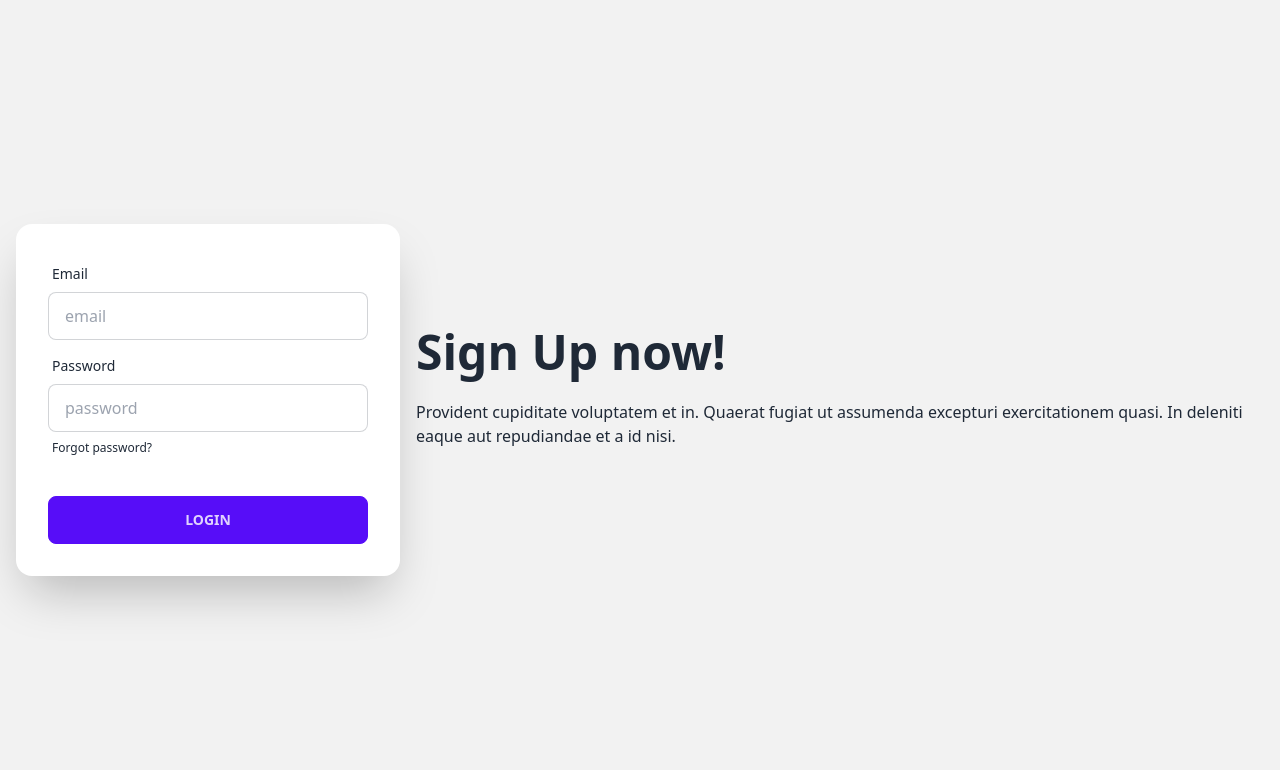
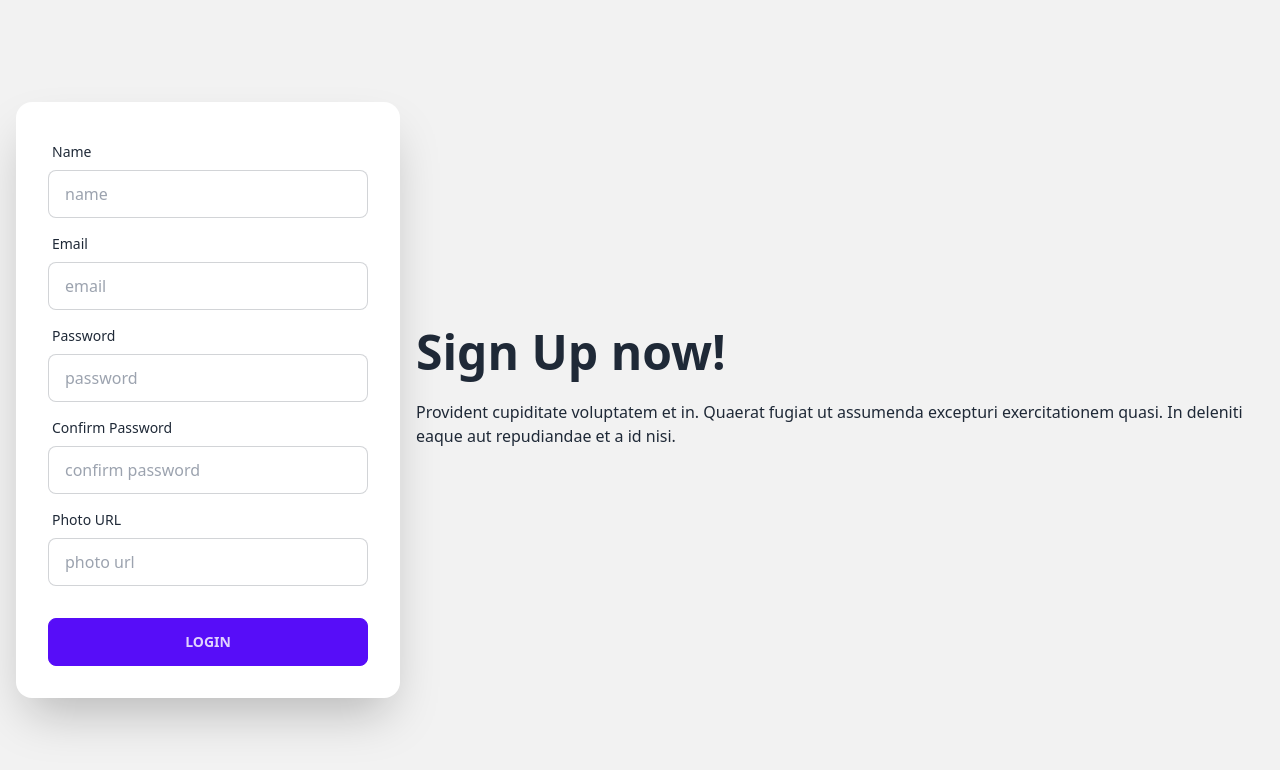
Before and after one commit to tuhin360/sutter-camp-client, a React (Vite) app: page /signup in a window 1280 px wide. Shown: the top 770 px of the page. Built offline with nearby package versions, Linux system fonts and the light colour scheme.

Commit message:
registration page added

```diff
--- a/package.json
+++ b/package.json
@@ -16,6 +16,7 @@
     "react": "^18.2.0",
     "react-dom": "^18.2.0",
     "react-helmet-async": "^1.3.0",
+    "react-hook-form": "^7.44.3",
     "react-icons": "^4.9.0",
     "react-router-dom": "^6.12.1",
     "sort-by": "^1.2.0"
--- a/src/pages/SignUp/SignUp.jsx
+++ b/src/pages/SignUp/SignUp.jsx
@@ -1,4 +1,16 @@
+import { useForm } from "react-hook-form";
+
 const SignUp = () => {
+  const {
+    register,
+    handleSubmit,
+    formState: { errors },
+  } = useForm();
+
+  const onSubmit = (data) => {
+    console.log(data)
+  };
+
   return (
     <div className="hero min-h-screen bg-base-200">
       <div className="hero-content flex-col lg:flex-row-reverse">
@@ -11,13 +23,27 @@ const SignUp = () => {
           </p>
         </div>
         <div className="card flex-shrink-0 w-full max-w-sm shadow-2xl bg-base-100">
-          <div className="card-body">
+          <form onSubmit={handleSubmit(onSubmit)} className="card-body">
+            <div className="form-control">
+              <label className="label">
+                <span className="label-text">Name</span>
+              </label>
+              <input
+                type="text"
+                {...register("name")}
+                name="name"
+                placeholder="name"
+                className="input input-bordered"
+              />
+            </div>
             <div className="form-control">
               <label className="label">
                 <span className="label-text">Email</span>
               </label>
               <input
-                type="text"
+                type="email"
+                {...register("email")}
+                name="email"
                 placeholder="email"
                 className="input input-bordered"
               />
@@ -27,20 +53,39 @@ const SignUp = () => {
                 <span className="label-text">Password</span>
               </label>
               <input
-                type="text"
+                type="password"
+                {...register("password")}
                 placeholder="password"
                 className="input input-bordered"
               />
+            </div>
+            <div className="form-control">
               <label className="label">
-                <a href="#" className="label-text-alt link link-hover">
-                  Forgot password?
-                </a>
+                <span className="label-text">Confirm Password</span>
               </label>
+              <input
+                type="password"
+                {...register("confirmPassword")}
+                placeholder="confirm password"
+                className="input input-bordered"
+              />
+            </div>
+            <div className="form-control">
+              <label className="label">
+                <span className="label-text">Photo URL</span>
+              </label>
+              <input
+                type="text"
+                {...register("photoUrl")}
+                placeholder="photo url"
+                className="input input-bordered"
+              />
+
             </div>
             <div className="form-control mt-6">
               <button className="btn btn-primary">Login</button>
             </div>
-          </div>
+          </form>
         </div>
       </div>
     </div>
```
Also changed, not shown: 1 other file (tests, documents, lock files or other folders).
